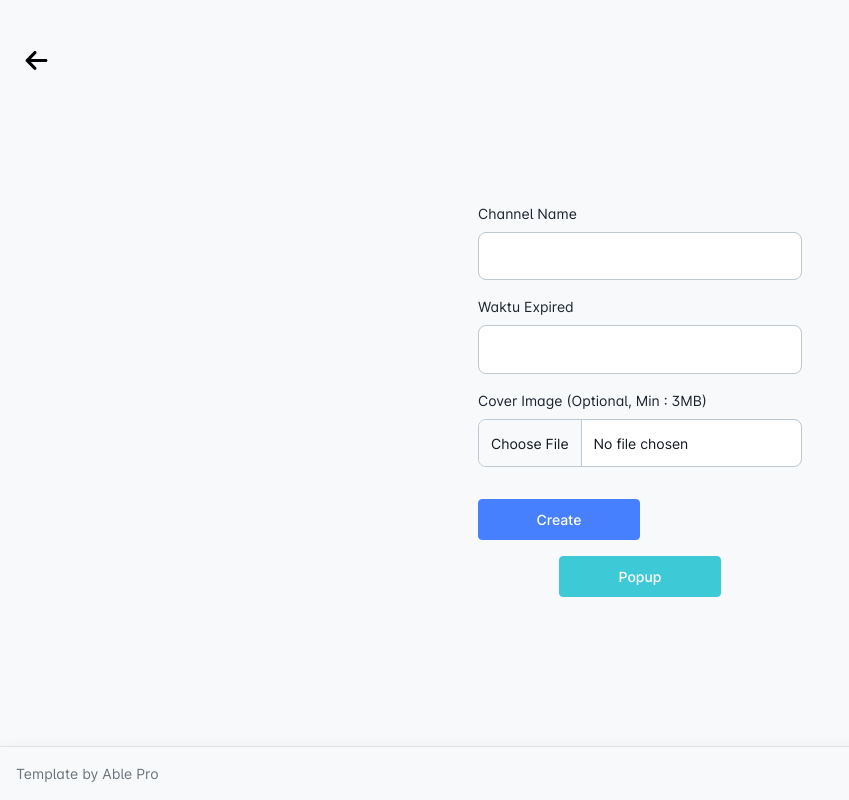
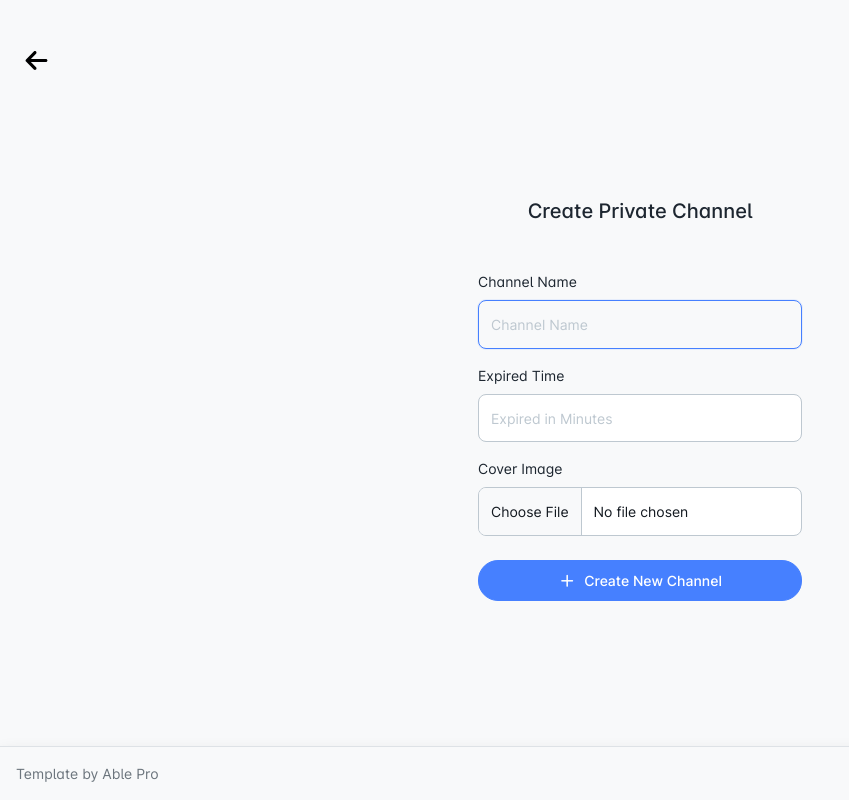
Before and after one commit to neszha/stegochat, a Vue app in the folder stegoview/: page /create in a window 1280 px wide. Shown: the whole page, without its empty margins (0-849 px from the left). Built offline with nearby package versions, Linux system fonts and the light colour scheme; no server answers.

Commit message:
feat(chat): add name filds in join form

```diff
--- a/stegoview/src/components/chat/ChatHeader.vue
+++ b/stegoview/src/components/chat/ChatHeader.vue
@@ -10,15 +10,15 @@
                 <li class="list-inline-item">
                     <div class="media align-items-center">
                         <div class="media-body">
-                            <h6 class="mb-0">Private Channel</h6>
-                            <span class="text-sm text-muted">Fanesa Hadi Pramana</span>
+                            <h6 class="mb-0">{{ stegoChannelData?.channelName || '-' }}</h6>
+                            <span class="text-sm text-muted">{{ name || 'Unknown' }} </span>
                         </div>
                     </div>
                 </li>
             </ul>
             <ul class="list-inline ms-auto mb-0">
                 <li class="list-inline-item">
-                    <a href="#" class="avtar avtar-s btn-link-secondary">
+                    <a @click="confirmToOutChannel()" href="javascript:void(0)" class="avtar avtar-s btn-link-secondary">
                         <i class="ti ti-logout f-18" style="rotate: 180deg;"></i>
                     </a>
                 </li>
@@ -26,3 +26,37 @@
         </div>
     </div>
 </template>
+
+<script lang="ts">
+import { STORAGE_SC_NAME_KEY, STORAGE_SC_SESSION_KEY } from '@/middlewares/auth.middleware'
+import { type StegoChannelData } from '@/types/chennel'
+
+export default {
+
+    methods: {
+        loadSessionDataInStorage (): void {
+            const name = localStorage.getItem(STORAGE_SC_NAME_KEY) ?? ''
+            const stegoChannelData = localStorage.getItem(STORAGE_SC_SESSION_KEY)
+            this.name = name
+            if (stegoChannelData === null) return
+            this.stegoChannelData = JSON.parse(stegoChannelData) as StegoChannelData
+        },
+
+        confirmToOutChannel (): void {
+            localStorage.clear()
+            this.$router.push({ name: 'join' })
+        }
+    },
+
+    beforeMount () {
+        this.loadSessionDataInStorage()
+    },
+
+    data () {
+        return {
+            name: '',
+            stegoChannelData: null as StegoChannelData | null
+        }
+    }
+}
+</script>
--- a/stegoview/src/middlewares/auth.middleware.ts
+++ b/stegoview/src/middlewares/auth.middleware.ts
@@ -1,5 +1,6 @@
 import { type NavigationGuardNext, type RouteLocationNormalized } from 'vue-router'
 
+export const STORAGE_SC_NAME_KEY = 'sc_name'
 export const STORAGE_SC_SESSION_KEY = 'sc_session'
 
 export const onlyGuestSession = (_to: RouteLocationNormalized, _from: RouteLocationNormalized, next: NavigationGuardNext): void => {
--- a/stegoview/src/views/CreateView.vue
+++ b/stegoview/src/views/CreateView.vue
@@ -13,36 +13,37 @@ import footCopyright from '@/components/general/FootCopyright.vue'
 
         <!--Form-->
         <div class="d-flex flex-column justify-content-center align-items-center">
+            <h4 class="text-center f-w-500 mb-5">Create Private Channel</h4>
             <form @submit.prevent="createChannel()" class="form">
                 <div class="mb-3">
                     <label for="channel_name" class="form-label">
                         Channel Name
                     </label>
-                    <input v-model="form.data.name" type="text" id="channel_name" class="form-control" required />
+                    <input v-model="form.data.name" type="text" id="channel_name" ref="channel_name" class="form-control" placeholder="Channel Name" required />
                 </div>
-
                 <div class="mb-3">
                     <label for="channel_expired" class="form-label">
-                        Waktu Expired
+                        Expired Time
                     </label>
-                    <input v-model="form.data.expired" step="1" type="number" id="channel_expired" class="form-control" required />
+                    <input v-model="form.data.expired" step="1" type="number" id="channel_expired" class="form-control" placeholder="Expired in Minutes" required />
                 </div>
-
                 <div class="mb-3">
                     <label class="form-label" for="inputGroupFile01">
-                        Cover Image (Optional, Min : 3MB)
+                        Cover Image
                     </label>
                     <input @change="onFileInput" type="file" class="form-control" id="inputGroupFile01" />
                 </div>
-
-                <button :disabled="form.loading" class="btn btn-primary w-50 mt-3 rounded-2">
-                    <span v-if="form.loading">Creating....</span>
-                    <span v-else>Create</span>
-                </button>
+                <div class="d-grid mt-4">
+                    <button :disabled="form.loading" class="btn btn-primary d-flex align-items-center justify-content-center gap-2">
+                        <i class="ti ti-plus"></i>
+                        <span v-if="form.loading">Creating....</span>
+                        <span v-else>Create New Channel</span>
+                    </button>
+                </div>
             </form>
-            <button @click="modalPopUp(true)" class="btn btn-info w-50 mt-3 rounded-2">
+            <!-- <button @click="modalPopUp(true)" class="btn btn-info w-50 mt-3 rounded-2">
                 Popup
-            </button>
+            </button> -->
         </div>
 
         <!-- Modal -->
@@ -144,7 +145,7 @@ export default {
     },
 
     mounted () {
-        //
+        (this.$refs.channel_name as HTMLInputElement).focus()
     },
 
     data () {
--- a/stegoview/src/views/JoinView.vue
+++ b/stegoview/src/views/JoinView.vue
@@ -1,26 +1,31 @@
 <script setup lang="ts">
 import axios, { type AxiosResponse, isAxiosError } from 'axios'
 import { API_BASE_URL } from '@/constants/environment'
-import FootCopyright from '@/components/general/FootCopyright.vue'
 import { type StegoChannelData } from '@/types/chennel'
+import IconArrow from '@/components/icons/IconArrow.vue'
+import { STORAGE_SC_NAME_KEY, STORAGE_SC_SESSION_KEY } from '@/middlewares/auth.middleware'
 </script>
 
 <template>
     <main class="py-3 min-vh-100 d-flex flex-column justify-content-center align-items-center">
         <!--Navbar-->
         <nav class="position-absolute top-0 pt-5 pb-3 w-100" style="z-index: 90;">
-            <RouterLink class="mt-3 p-4 text-center" to="/">
+            <RouterLink class="mt-3 p-4 text-muted" to="/">
                 <IconArrow />
             </RouterLink>
         </nav>
 
-        <!--Form-->
+        <!-- Content -->
         <div class="d-flex flex-column justify-content-center align-items-center">
+            <h4 class="text-center f-w-500 mb-5">Join to Private Channel</h4>
             <form @submit.prevent="getStegoChannelInfo()" class="form">
                 <div class="mb-3">
-                    <label for="file" class="form-label">Upload stego image to join!</label>
+                    <label for="name" class="form-label">Youre Name</label>
+                    <input v-model="form.data.name" type="text" id="name" ref="name" class="form-control" placeholder="Your Name" required>
+                </div>
+                <div class="mb-3">
+                    <label for="file" class="form-label">Stego Image</label>
                     <input @change="onFileInput" type="file" id="file" accept="image/png" class="form-control" required />
-                    <div class="form-text">Upload your file here.</div>
                     <div class="d-grid mt-3">
                         <button type="submit" class="btn btn-primary mt-3">
                             <span v-if="form.loading">Joining...</span>
@@ -30,7 +35,6 @@ import { type StegoChannelData } from '@/types/chennel'
                 </div>
             </form>
         </div>
-        <FootCopyright />
     </main>
 </template>
 
@@ -53,7 +57,8 @@ export default {
             try {
                 const response: AxiosResponse = await axios.post(url, formData)
                 const stegoChannelData = response.data.data as StegoChannelData
-                localStorage.setItem('sc_session', JSON.stringify(stegoChannelData))
+                localStorage.setItem(STORAGE_SC_NAME_KEY, this.form.data.name as string)
+                localStorage.setItem(STORAGE_SC_SESSION_KEY, JSON.stringify(stegoChannelData))
                 this.$router.push({ name: 'chat' })
             } catch (error) {
                 if (isAxiosError(error)) {
@@ -64,10 +69,15 @@ export default {
         }
     },
 
+    mounted () {
+        (this.$refs.name as HTMLInputElement).focus()
+    },
+
     data () {
         return {
             form: {
                 data: {
+                    name: '' as string,
                     stegoImage: null as unknown as File
                 },
                 loading: false
```
Also changed, not shown: stegoview/src/components/icons/IconArrow.vue (line endings or trailing spaces).
